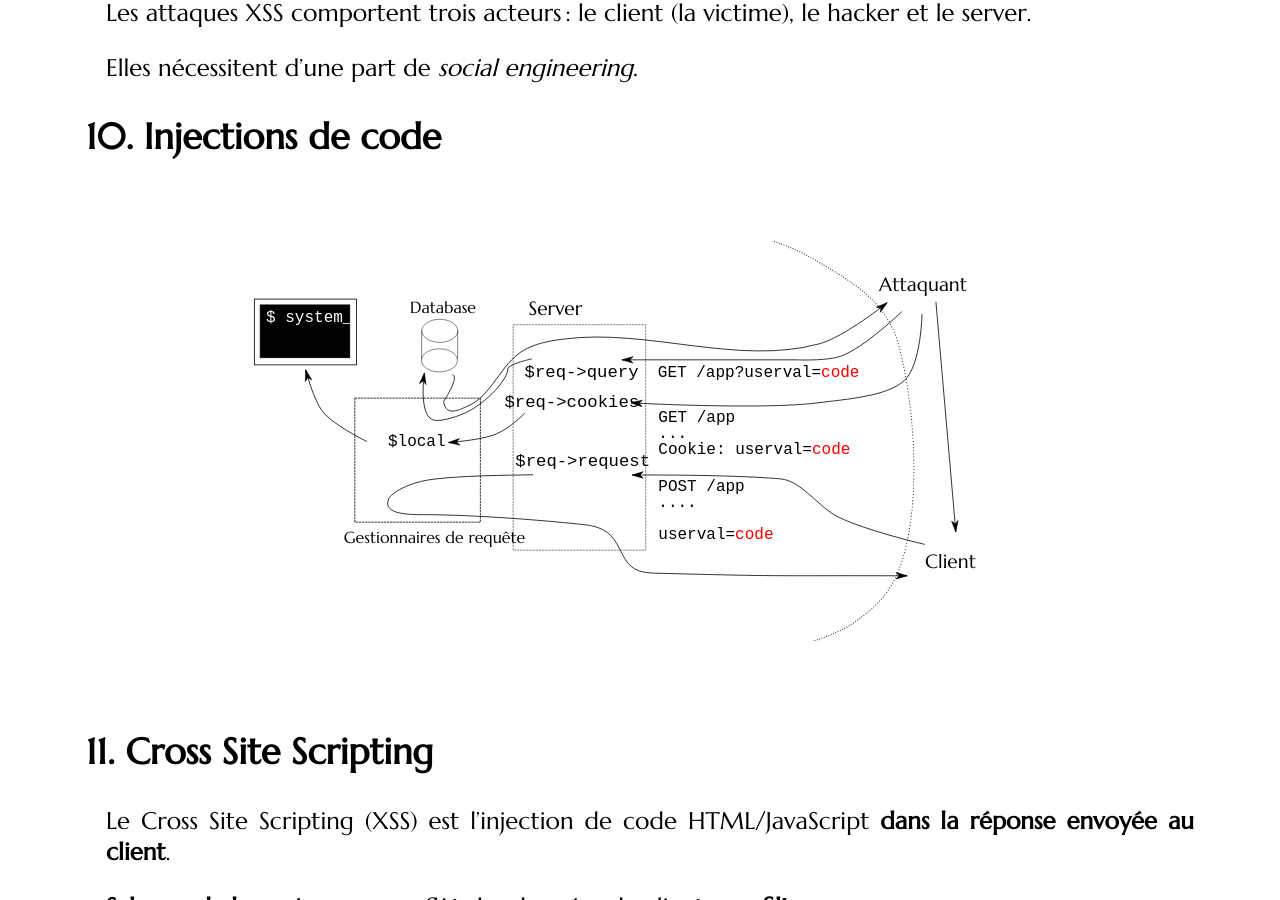
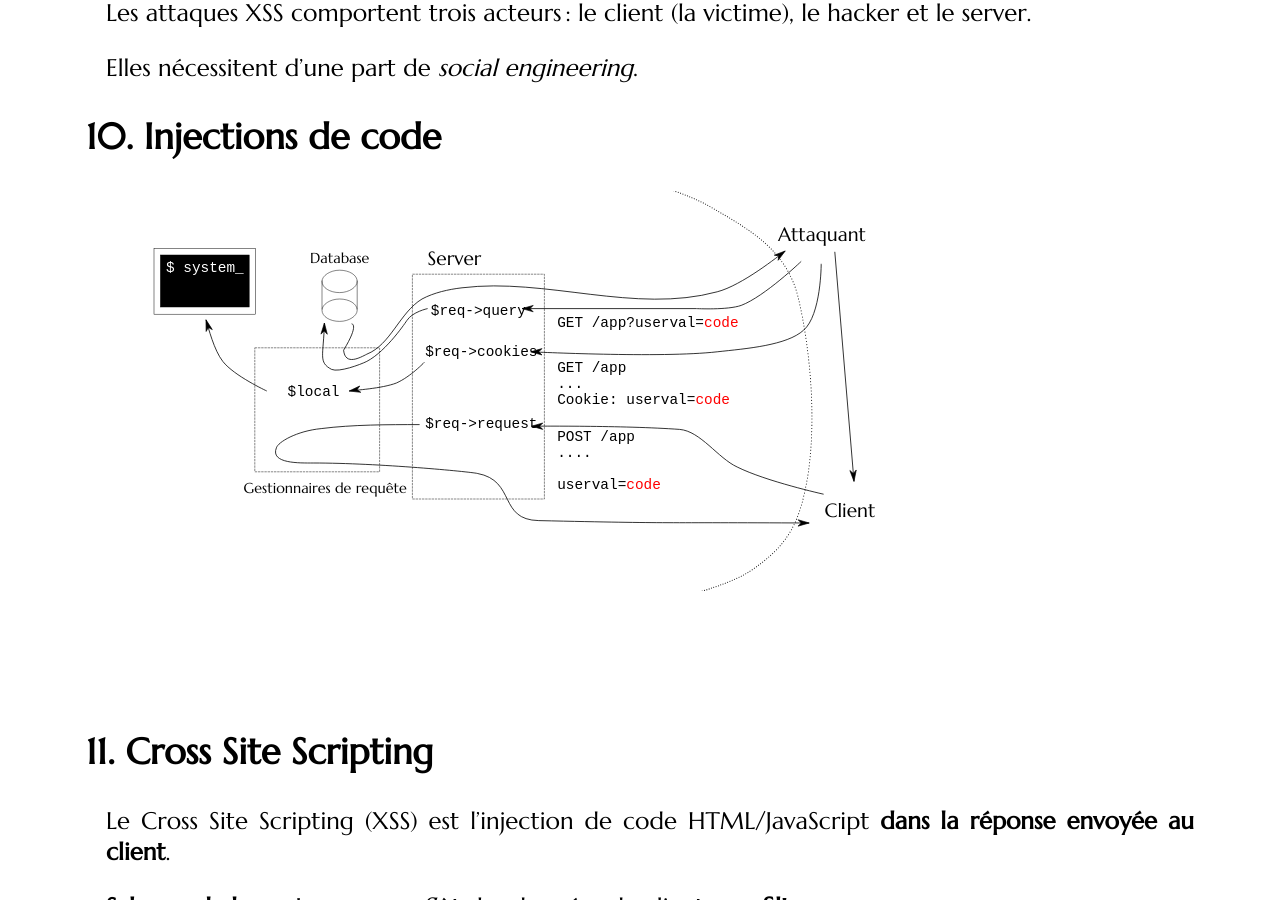
Before and after one commit to defeo/aws, a Jekyll site: the page built from classes/class7.md, in a window 1280 px wide and 900 px high, scrolled down 6957 px. Built offline with Jekyll 4.4.1, drawn with Linux system fonts in a browser that asks for light colours; some web fonts are replaced; part of the change alters nothing that is shown.

Commit message:
Fixes pour Chrome(/IE?) sur le SVG

```diff
--- a/classes/class7.md
+++ b/classes/class7.md
@@ -321,165 +321,130 @@ Elles nécessitent d'une part de *social engineering*.
 
 ## Injections de code
 
-<svg width="1000" height="500" transform="scale(0.8)">
-  <defs
-     id="defs4">
-    <marker
-       inkscape:stockid="Arrow1Lend"
-       orient="auto"
-       refY="0"
-       refX="0"
-       id="Arrow1Lend"
+<svg width="1000" height="500" transform="scale(0.8)"
+	viewBox="-282 54 1000 500"
+	style="-webkit-transform: scale(0.8);-webkit-transform-origin:0 0;
+	       -ms-transform: scale(0.8);-ms-transform-origin:0 0">
+  <defs>
+    <marker id="arrow" orient="auto"
        style="overflow:visible">
       <path
          d="M 0,0 5,-5 -12.5,0 5,5 0,0 z"
-         style="fill-rule:evenodd;stroke:#000;"
-         transform="matrix(-0.8,0,0,-0.8,-10,0)" />
+         transform="matrix(-0.8,0,0,-0.8,-10,0)"
+		 fill="black" stroke="black"
+         marker-start="none" />
     </marker>
   </defs>
-  <g transform="translate(282.72338,-54.173922)">
-    <rect
-       style="fill:none;stroke:#000;stroke-width:0.6;stroke-dasharray:2.92992042, 0.97664014"
-       width="165.71237"
-       height="281.82312"
-       x="101.18707"
-       y="158.82298" />
-    <text x="120.39771" y="146.25534">
-        <tspan
-         x="120.39771"
-         y="146.25534">Server</tspan></text>
-    <text x="616.16119" y="462.61093"><tspan
-         x="616.16119"
-         y="462.61093">Client</tspan></text>
-    <text
-       x="558.67902"
-       y="117.28503"><tspan
-         x="558.67902"
-         y="117.28503">Attaquant</tspan></text>
-    <text
-       style="font-family:monospace;font-size:smaller"
-       x="282.06912"
-       y="224.10202"><tspan
-         x="282.06912"
-         y="224.10202">GET /app?userval=<tspan style="fill:#ff0000;">code</tspan></tspan></text>
-    <text
-       style="font-family:monospace;font-size:smaller"
-       x="282.66431"
-       y="366.67291"><tspan
-         x="282.66431"
-         y="366.67291">POST /app</tspan><tspan
-         x="282.66431"
-         y="386.67291">....</tspan><tspan
-         x="282.66431"
-         y="426.67291">userval=<tspan style="fill:#ff0000">code</tspan></tspan></text>
-    <text
-       style="font-family:monospace;font-size:smaller"
-       x="282.72018"
-       y="280.52457"><tspan
-         x="282.72018"
-         y="280.52457">GET /app</tspan><tspan
-         x="282.72018"
-         y="300.52457">...</tspan><tspan
-         x="282.72018"
-         y="320.52457">Cookie: userval=<tspan style="fill:#ff0000">code</tspan></tspan></text>
-    <path
-       style="fill:none;stroke:#000;marker-end:url(#Arrow1Lend)"
-       d="m 587.14111,142.36185 c 0,0 -46.11906,44.40322 -75.26205,55.41546 -17.58465,6.64471 -56.17691,4.95028 -56.17691,4.95028 l -218.64195,0" />
-    <path
-       style="fill:none;stroke:#000;marker-end:url(#Arrow1Lend)"
-       d="m 612.26865,145.21287 c 0,0 -0.90934,64.1013 -22.17718,83.47753 -21.61431,19.59093 -71.16389,23.1171 -108.06215,27.78481 -70.60874,8.93215 -233.51441,0 -233.51441,0" />
-    <path
-       style="fill:none;stroke:#000;marker-end:url(#Arrow1Lend)"
-       d="m 615.82691,433.43399 c 0,0 -72.38793,-16.81896 -108.04451,-34.14738 -24.30416,-11.81136 -46.22842,-45.56561 -72.14732,-47.74327 -70.13283,-5.89243 -185.9292,-4.78941 -185.9292,-4.78941" />
-    <text
-       style="font-family:monospace;font-size:90%"
-       x="115.46939"
-       y="224.77438">$req->query</text>
-    <text
-       style="font-family:monospace;font-size:90%"
-       x="103.90759"
-       y="335.86218">$req->request</text>
-    <text
-       style="font-family:monospace;font-size:90%"
-       x="90.29983"
-       y="262.17676">$req->cookies</text>
-    <rect
-       style="fill:none;stroke:#000;stroke-dasharray:2.92992042, 0.97664014"
-       width="156.95905"
-       height="155.05975"
-       x="-96.716225"
-       y="250.56323" />
-    <text
-       style="font-size:smaller"
-       x="-110.57119"
-       y="431.72263">Gestionnaires de requête</text>
-    <text
-       style="font-size:smaller"
-       x="-27.780369"
-       y="144.02188"><tspan
-         x="-27.780369"
-         y="144.02188">Database</tspan></text>
-    <path
-       style="fill:none;stroke:#000;stroke-width:0.6;"
-       d="m -187.55218,232.42253 c 0,7.96786 -10.04769,14.42709 -22.44214,14.42709 -12.39446,0 -22.44214,-6.45923 -22.44214,-14.42709 0,-7.96786 10.04768,-14.42709 22.44214,-14.42709 12.39445,0 22.44214,6.45923 22.44214,14.42709 z"
-       transform="translate(219.4877,-65.958513)" />
-    <path
-       transform="translate(219.07566,-29.036599)"
-       style="fill:none;stroke:#000;stroke-width:0.6;"
-       d="m -187.55218,232.42253 c 0,7.96786 -10.04769,14.42709 -22.44214,14.42709 -12.39446,0 -22.44214,-6.45923 -22.44214,-14.42709 0,-7.96786 10.04768,-14.42709 22.44214,-14.42709 12.39445,0 22.44214,6.45923 22.44214,14.42709 z" />
-    <path
-       style="fill:none;stroke:#000;stroke-width:0.6"
-       d="m -13.147253,166 0,36" />
-    <path
-       style="fill:none;stroke:#000;stroke-width:0.6"
-       d="m 31.9,166 0,36" />
-    <rect
-       style="fill:none;stroke:#000"
-       width="127.67582"
-       height="82.231422"
-       x="-222.28365"
-       y="126.78767" />
-    <rect
-       style="fill:#000;stroke:#000;"
-       width="111.96162"
-       height="65.96067"
-       x="-214.99567"
-       y="134.07567" />
-    <text
-       style="font-size:smaller;fill:#ffffff;font-family:monospace;"
-       x="-207.70767"
-       y="155.93962"><tspan
-         x="-207.70767"
-         y="155.93962">$ system_</tspan></text>
-    <text
-       style="font-size:smaller;font-family:Monospace;"
-       x="-55.309212"
-       y="310.202">$local</text>
-    <path
+  <g>
+	<g id="boxes" style="fill:none;stroke:#000;stroke-width:0.6">
+		<rect
+		   style="stroke-dasharray:3, 1"
+		   width="165"
+		   height="281"
+		   x="101"
+		   y="158" />
+		<rect
+		   style="stroke-dasharray:3, 1"
+		   width="156"
+		   height="155"
+		   x="-96"
+		   y="250" />
+		<rect
+		   width="127"
+		   height="82"
+		   x="-222"
+		   y="126" />
+		<rect
+		   style="fill:#000"
+		   width="111"
+		   height="65"
+		   x="-214"
+		   y="134" />
+	</g>
+
+	<g>
+		<text x="120" y="146">
+			Server</text>
+		<text x="616" y="462">Client</text>
+		<text
+		   x="558"
+		   y="117">Attaquant</text>
+	</g>
+
+	<g style="font-family:monospace;font-size:75%">
+		<text
+		   x="282"
+		   y="224">GET /app?userval=<tspan style="fill:#ff0000;">code</tspan></text>
+		<text
+		   x="282"
+		   y="366"><tspan
+			 x="282"
+			 y="366">POST /app</tspan><tspan
+			 x="282"
+			 y="386">....</tspan><tspan
+			 x="282"
+			 y="426">userval=<tspan style="fill:#ff0000">code</tspan></tspan></text>
+		<text
+		   x="282"
+		   y="280"><tspan
+			 x="282"
+			 y="280">GET /app</tspan><tspan
+			 x="282"
+			 y="300">...</tspan><tspan
+			 x="282"
+			 y="320">Cookie: userval=<tspan style="fill:#ff0000">code</tspan></tspan></text>
+		<text
+		   style="fill:#ffffff"
+		   x="-207"
+		   y="155">$ system_</text>
+		<text
+		   x="-55"
+		   y="310">$local</text>
+		<text x="124" y="209">$req->query</text>
+		<text x="117" y="260">$req->cookies</text>
+		<text x="117" y="350">$req->request</text>
+	</g>
+
+	<g style="font-size:75%">
+		<text
+		   x="-110"
+		   y="431">Gestionnaires de requête</text>
+		<text
+		   x="-27"
+		   y="144">Database</text>
+	</g>
+
+	<g style="fill:none;stroke:#000;marker-end:url(#arrow)" id="arrows">
+		<path
+		   d="m 587,142 c 0,0 -46,44 -75,55 -17,6 -56,4 -56,4 l -218,0" />
+		<path
+		   d="m 612,145 c 0,0 -0,64 -22,83 -21,19 -71,23 -108,27 -70,8 -232,0 -233,0" />
+		<path
+		   d="m 615,433 c 0,0 -72,-16 -108,-34 -24,-11 -46,-45 -72,-47 -70,-5 -184,-4 -185,-4" />
+		<path
+		   d="m 120,201 c 0,0 -19,4 -26,15 C 94,216 69,254 44,267 36,271 9,281 0,277 -17,268 -10,260 -9,219" />
+		<path
+		   d="m 110,346 c -39,0 -84,0 -123,5 -31,3 -54,17 -56,24 -8,20 29,19 46,19 83,0 196,11 205,13 49,9 26,58 77,59 178,4 140,2 338,3" />
+		<path d="m 629,130 24,287" />
+		<path
+		   d="m 25,220 c 0,0 10,0 -10,33 2,20 21,9 29,5 30,-12 41,-52 69,-69 15,-8 33,-12 50,-14 105,-13 216,33 319,5 31,-8 77,-45 85,-51"/>
+		<path d="m 116,268 c 0,0 -17,18 -35,26 -18,7 -53,9 -59,10" />
+		<path d="m -81,304 c 0,0 -41,-19 -55,-37 -11,-14 -18,-42 -21,-52" />
+	</g>
+
+	<g style="fill:none;stroke:#000;stroke-width:0.6;" id="db-cilinder">
+		<path
+		   d="m 32,167 c 0,7 -10,14 -22,14 -12,0 -22,-6 -22,-14 0,-7 10,-14 22,-14 12,0 22,6 22,14 z" />
+		<path
+		   d="m 32,203 c 0,7 -10,14 -22,14 -12,0 -22,-6 -22,-14 0,-7 10,-14 22,-14 12,0 22,6 22,14 z" />
+		<path d="m -12,166 0,36" />
+		<path d="m 32,166 0,36" />
+	</g>
+
+    <path id="frontier"
        style="fill:none;stroke:#000;stroke-dasharray:1, 2;stroke-dashoffset:0"
        transform="translate(60,-70) scale(1,1.3)"
-       d="m 261.58487,74.673922 c 0,0 101.43142,14.241518 151.50617,36.692898 52.99984,23.76287 96.65917,42.24561 111.26235,87.58951 17.94967,55.73498 25.10441,133.29615 8.28549,189.38271 -10.97445,36.59683 -29.23571,55.85018 -68.65123,75.75309 -44.30646,22.37259 -166.89352,39.06018 -166.89352,39.06018" />
-    <path
-       style="fill:none;stroke:#000;marker-end:url(#Arrow1Lend)"
-       d="m 124.68644,201.48955 c 0,0 -23.42052,4.87595 -30.01711,11.30623 C 95.438851,226.66746 69.05891,254.85015 44.335262,267.68877 36.24837,271.88817 9.0105298,281.88653 2.60863e-7,277.40609 -17.224554,268.84128 -9.7173178,219.10218 -9.7173178,219.10218" />
-    <path
-       style="fill:none;stroke:#000;marker-end:url(#Arrow1Lend)"
-       d="m 126.11738,346.41552 c -39.274163,0.60733 -84.558795,0.92095 -123.8092389,5.41406 -31.8503901,3.64601 -54.1035391,17.7565 -56.8627841,24.83137 -8.025936,20.57899 29.02049,19.47931 46.992433,19.59046 83.972727,0.51933 196.10141,11.85331 205.26659,13.55175 49.65735,9.20223 26.76604,58.14265 77.251,59.48533 178.08888,4.73641 140.6787,2.80521 318.82953,3.41254" />
-    <path
-       style="fill:none;stroke:#000;marker-end:url(#Arrow1Lend)"
-       d="m 629.69752,130.30509 24.85649,287.625" />
-    <path
-       style="fill:none;stroke:#000;marker-end:url(#Arrow1Lend)"
-       d="m 247.85188,146.9033 c 0,0 10.59461,0.65494 -10.77617,33.52586 2.57626,20.8974 21.82161,9.34694 29.93381,5.98676 30.24537,-12.52804 41.23105,-52.8444 69.44642,-69.44642 15.02561,-8.84112 33.00171,-12.1119 50.28879,-14.36823 105.68659,-13.794358 216.77251,33.68717 319.693,5.98676 31.99072,-8.610105 85.012,-51.486137 85.012,-51.486137"
-       transform="translate(-222.72338,74.173922)" />
-    <path
-       style="fill:none;stroke:#000;marker-end:url(#Arrow1Lend)"
-       d="m 338.85064,194.79738 c 0,0 -17.77898,18.6138 -35.92056,26.34175 -18.65457,7.94648 -59.86761,10.77617 -59.86761,10.77617"
-       transform="translate(-222.72338,74.173922)" />
-    <path
-       style="fill:none;stroke:#000;marker-end:url(#Arrow1Lend)"
-       d="m 141.28755,230.71795 c 0,0 -41.1046,-19.94561 -55.078199,-37.11792 -11.975641,-14.717 -21.552338,-52.68349 -21.552338,-52.68349"
-       transform="translate(-222.72338,74.173922)" />
+       d="m 261,74 c 0,0 101,14 151,36 52,23 96,42 111,87 17,55 25,133 8,189 -10,36 -29,55 -68,75 -44,22 -166,39 -166,39" />
   </g>
 </svg>
 
```
